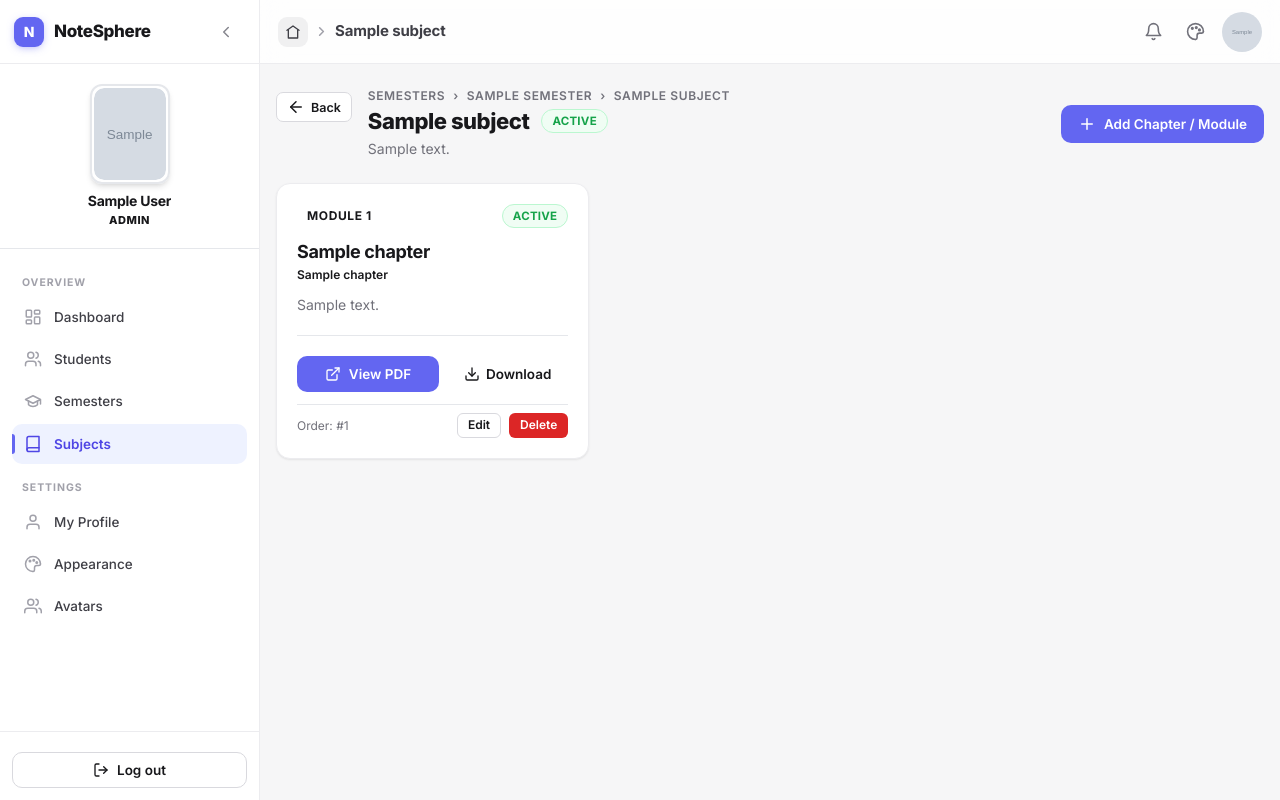
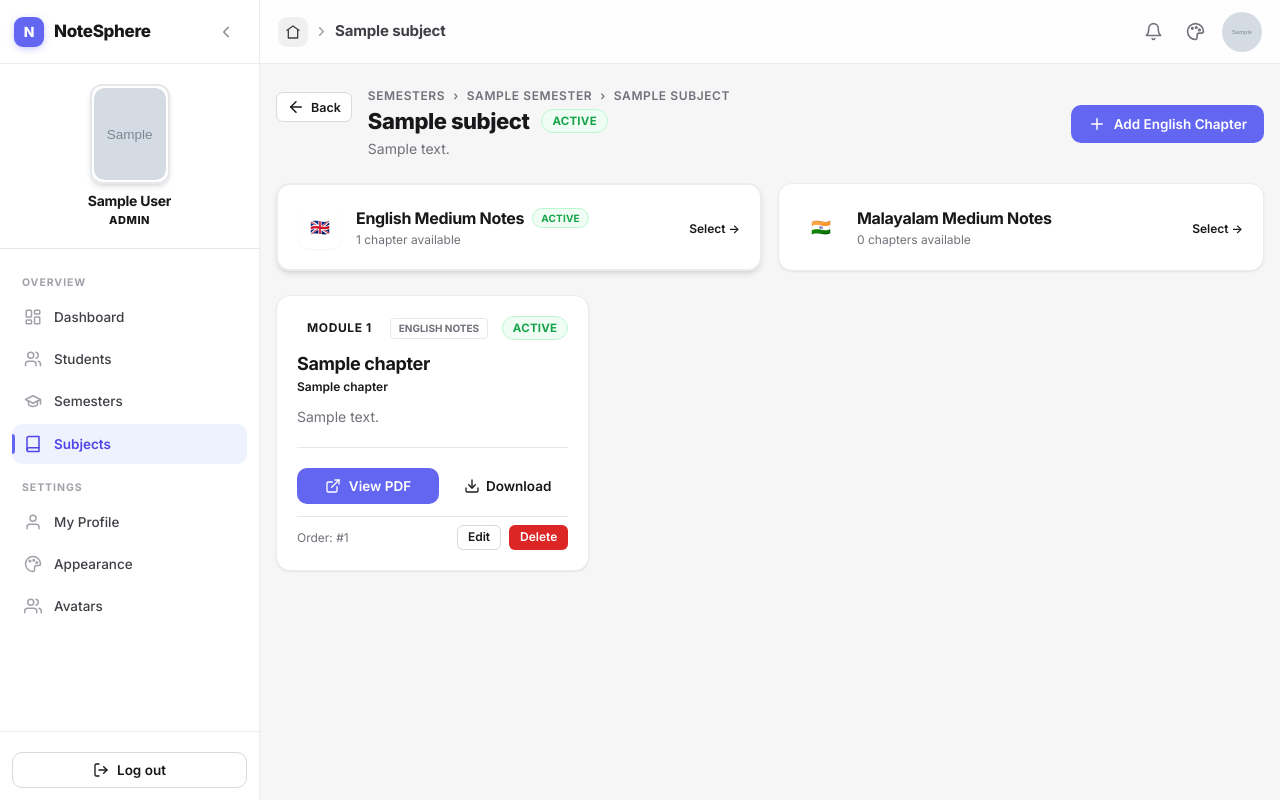
Before and after one commit to ameenul-hashim/notesphere, a Django app: page /dashboard/subjects/1/ in a window 1280 px wide. Run offline with Django 5.2, Linux system fonts and the light colour scheme; a user stored in the database is signed in; tables that the repository leaves empty hold one stand-in row (values such as "Sample post"); grey boxes marked "Sample" are stand-in pictures; parts of the project's set-up code (start-up, migrations or seed data) failed here and were passed over; some libraries are stand-ins or nearby versions.

Commit message:
feat(academics): add English and Malayalam medium chapter separation and cancel buttons across all forms

```diff
--- a/apps/academics/forms.py
+++ b/apps/academics/forms.py
@@ -80,6 +80,7 @@ class ChapterForm(forms.ModelForm):
         model = Chapter
         fields = [
             "subject",
+            "language",
             "title",
             "subname",
             "chapter_number",
@@ -91,6 +92,7 @@ class ChapterForm(forms.ModelForm):
         ]
         widgets = {
             "subject": forms.Select(attrs={"class": INPUT_CLASS}),
+            "language": forms.Select(attrs={"class": INPUT_CLASS}),
             "title": forms.TextInput(
                 attrs={"class": INPUT_CLASS, "placeholder": "Chapter Name (e.g. Module 1)", "maxlength": "150"}
             ),
--- a/apps/academics/models.py
+++ b/apps/academics/models.py
@@ -79,7 +79,17 @@ class Chapter(models.Model):
         ACTIVE = "ACTIVE", "Active"
         INACTIVE = "INACTIVE", "Inactive"
 
+    class Language(models.TextChoices):
+        ENGLISH = "ENGLISH", "English Notes"
+        MALAYALAM = "MALAYALAM", "Malayalam Notes"
+
     subject = models.ForeignKey(Subject, on_delete=models.CASCADE, related_name="chapters")
+    language = models.CharField(
+        max_length=15,
+        choices=Language.choices,
+        default=Language.ENGLISH,
+        help_text="Language medium of this chapter (English or Malayalam)",
+    )
     title = models.CharField(max_length=150, help_text="Chapter name / main title")
     subname = models.CharField(max_length=200, blank=True, help_text="Subname or subtitle (e.g. Unit 1 / Topic)")
     description = models.TextField(blank=True)
@@ -96,6 +106,7 @@ class Chapter(models.Model):
         ordering = ["display_order", "chapter_number", "id"]
         indexes = [
             models.Index(fields=["subject", "status"]),
+            models.Index(fields=["subject", "language", "status"]),
         ]
 
     def __str__(self):
--- a/apps/academics/views.py
+++ b/apps/academics/views.py
@@ -244,10 +244,14 @@ def subject_create(request):
 
 @login_required
 def subject_detail(request, pk):
-    """View a subject and list its chapter/module cards."""
+    """View a subject and list its English and Malayalam chapter/module cards."""
+    selected_lang = request.GET.get("lang", Chapter.Language.ENGLISH).upper()
+    if selected_lang not in Chapter.Language.values:
+        selected_lang = Chapter.Language.ENGLISH
+
     if request.user.is_admin:
         subject = get_object_or_404(Subject.objects.select_related("semester"), pk=pk)
-        chapters = subject.chapters.all()
+        base_chapters = subject.chapters.all()
     else:
         subject = get_object_or_404(
             Subject.objects.select_related("semester"),
@@ -255,7 +259,12 @@ def subject_detail(request, pk):
             status=Subject.Status.ACTIVE,
             semester__status=Semester.Status.ACTIVE,
         )
-        chapters = subject.chapters.filter(status=Chapter.Status.ACTIVE)
+        base_chapters = subject.chapters.filter(status=Chapter.Status.ACTIVE)
+
+    english_count = base_chapters.filter(language=Chapter.Language.ENGLISH).count()
+    malayalam_count = base_chapters.filter(language=Chapter.Language.MALAYALAM).count()
+
+    chapters = base_chapters.filter(language=selected_lang)
 
     return render(
         request,
@@ -264,6 +273,9 @@ def subject_detail(request, pk):
             "subject": subject,
             "semester": subject.semester,
             "chapters": chapters,
+            "selected_lang": selected_lang,
+            "english_count": english_count,
+            "malayalam_count": malayalam_count,
             "is_admin": request.user.is_admin,
         },
     )
@@ -308,6 +320,10 @@ def subject_delete(request, pk):
 def chapter_create(request):
     initial = {}
     subject_id = request.GET.get("subject")
+    language = request.GET.get("language", "").upper()
+    if language in Chapter.Language.values:
+        initial["language"] = language
+
     selected_subject = None
     if subject_id and subject_id.isdigit():
         initial["subject"] = int(subject_id)
@@ -319,8 +335,8 @@ def chapter_create(request):
 
     if request.method == "POST" and form.is_valid():
         chapter = form.save()
-        messages.success(request, f'Chapter "{chapter.title}" has been created.')
-        return redirect("academics:subject_detail", pk=chapter.subject.pk)
+        messages.success(request, f'Chapter "{chapter.title}" ({chapter.get_language_display()}) has been created.')
+        return redirect(f"{reverse('academics:subject_detail', kwargs={'pk': chapter.subject.pk})}?lang={chapter.language}")
 
     return render(
         request,
@@ -343,7 +359,7 @@ def chapter_edit(request, pk):
     if request.method == "POST" and form.is_valid():
         chapter = form.save()
         messages.success(request, f'Chapter "{chapter.title}" has been updated.')
-        return redirect("academics:subject_detail", pk=chapter.subject.pk)
+        return redirect(f"{reverse('academics:subject_detail', kwargs={'pk': chapter.subject.pk})}?lang={chapter.language}")
 
     return render(
         request,
--- a/templates/academics/subject_detail.html
+++ b/templates/academics/subject_detail.html
@@ -36,15 +36,60 @@
     </div>
 
     {% if is_admin %}
-      <div class="flex items-center gap-3">
-        <a href="{% url 'academics:chapter_create' %}?subject={{ subject.pk }}" class="btn btn-primary inline-flex items-center gap-2">
+      <div class="flex flex-wrap items-center gap-2">
+        <a href="{% url 'academics:chapter_create' %}?subject={{ subject.pk }}&language={{ selected_lang }}" class="btn btn-primary inline-flex items-center gap-2">
           <svg width="18" height="18" viewBox="0 0 24 24" fill="none" stroke="currentColor" stroke-width="2" stroke-linecap="round" stroke-linejoin="round">
             <line x1="12" y1="5" x2="12" y2="19"/><line x1="5" y1="12" x2="19" y2="12"/>
           </svg>
-          Add Chapter / Module
+          Add {% if selected_lang == 'MALAYALAM' %}Malayalam{% else %}English{% endif %} Chapter
         </a>
       </div>
     {% endif %}
+  </div>
+
+  {# Language Selection Medium Cards #}
+  <div class="grid grid-cols-1 sm:grid-cols-2 gap-4">
+    {# English Medium Card #}
+    <a href="?lang=ENGLISH" class="card card-pad transition-all duration-200 flex items-center justify-between group {% if selected_lang == 'ENGLISH' %}border-2 border-primary bg-primary/5 shadow-md{% else %}hover:border-border-strong hover:bg-surface-2/60{% endif %}">
+      <div class="flex items-center gap-3.5">
+        <div class="w-11 h-11 rounded-xl flex items-center justify-center font-bold text-base {% if selected_lang == 'ENGLISH' %}bg-primary text-primary-contrast shadow-sm{% else %}bg-surface-2 text-foreground group-hover:bg-primary/10 group-hover:text-primary{% endif %}">
+          🇬🇧
+        </div>
+        <div>
+          <h3 class="font-bold text-base text-foreground group-hover:text-primary transition-colors flex items-center gap-2">
+            English Medium Notes
+            {% if selected_lang == 'ENGLISH' %}
+              <span class="badge badge-success text-[10px] py-0.5 px-2">Active</span>
+            {% endif %}
+          </h3>
+          <p class="text-xs text-muted mt-0.5">{{ english_count }} chapter{{ english_count|pluralize }} available</p>
+        </div>
+      </div>
+      <div class="text-right">
+        <span class="text-xs font-semibold text-primary group-hover:translate-x-0.5 transition-transform inline-block">Select &rarr;</span>
+      </div>
+    </a>
+
+    {# Malayalam Medium Card #}
+    <a href="?lang=MALAYALAM" class="card card-pad transition-all duration-200 flex items-center justify-between group {% if selected_lang == 'MALAYALAM' %}border-2 border-primary bg-primary/5 shadow-md{% else %}hover:border-border-strong hover:bg-surface-2/60{% endif %}">
+      <div class="flex items-center gap-3.5">
+        <div class="w-11 h-11 rounded-xl flex items-center justify-center font-bold text-base {% if selected_lang == 'MALAYALAM' %}bg-primary text-primary-contrast shadow-sm{% else %}bg-surface-2 text-foreground group-hover:bg-primary/10 group-hover:text-primary{% endif %}">
+          🇮🇳
+        </div>
+        <div>
+          <h3 class="font-bold text-base text-foreground group-hover:text-primary transition-colors flex items-center gap-2">
+            Malayalam Medium Notes
+            {% if selected_lang == 'MALAYALAM' %}
+              <span class="badge badge-success text-[10px] py-0.5 px-2">Active</span>
+            {% endif %}
+          </h3>
+          <p class="text-xs text-muted mt-0.5">{{ malayalam_count }} chapter{{ malayalam_count|pluralize }} available</p>
+        </div>
+      </div>
+      <div class="text-right">
+        <span class="text-xs font-semibold text-primary group-hover:translate-x-0.5 transition-transform inline-block">Select &rarr;</span>
+      </div>
+    </a>
   </div>
 
   {# Chapters Cards Grid #}
@@ -54,9 +99,14 @@
         <div class="card card-pad flex flex-col justify-between transition-all hover:border-primary/50 hover:shadow-lg group">
           <div class="space-y-3">
             <div class="flex items-center justify-between">
-              <span class="px-2.5 py-1 rounded-md text-xs font-bold bg-primary/10 text-primary uppercase tracking-wider">
-                Module {{ chapter.chapter_number }}
-              </span>
+              <div class="flex items-center gap-2">
+                <span class="px-2.5 py-1 rounded-md text-xs font-bold bg-primary/10 text-primary uppercase tracking-wider">
+                  Module {{ chapter.chapter_number }}
+                </span>
+                <span class="px-2 py-0.5 rounded text-[10px] font-bold border border-border text-muted uppercase">
+                  {{ chapter.get_language_display }}
+                </span>
+              </div>
               {% include "_status_badge.html" with status=chapter.status label=chapter.get_status_display %}
             </div>
 
@@ -126,13 +176,15 @@
           <path d="M14 2H6a2 2 0 0 0-2 2v16a2 2 0 0 0 2 2h12a2 2 0 0 0 2-2V8z"/><polyline points="14 2 14 8 20 8"/><line x1="16" y1="13" x2="8" y2="13"/><line x1="16" y1="17" x2="8" y2="17"/><polyline points="10 9 9 9 8 9"/>
         </svg>
       </div>
-      <h3 class="empty-title text-lg font-bold text-foreground">No chapters available</h3>
+      <h3 class="empty-title text-lg font-bold text-foreground">
+        No {% if selected_lang == 'MALAYALAM' %}Malayalam{% else %}English{% endif %} notes available
+      </h3>
       <p class="empty-desc text-sm text-muted max-w-md mx-auto mt-1 mb-6">
-        No modules or PDF chapters have been uploaded for {{ subject.name }} yet.
+        No modules or PDF chapters have been uploaded for {{ subject.name }} in {% if selected_lang == 'MALAYALAM' %}Malayalam{% else %}English{% endif %} medium yet.
       </p>
       {% if is_admin %}
-        <a href="{% url 'academics:chapter_create' %}?subject={{ subject.pk }}" class="btn btn-primary">
-          + Add First Chapter
+        <a href="{% url 'academics:chapter_create' %}?subject={{ subject.pk }}&language={{ selected_lang }}" class="btn btn-primary">
+          + Add First {% if selected_lang == 'MALAYALAM' %}Malayalam{% else %}English{% endif %} Chapter
         </a>
       {% endif %}
     </div>
```
Also changed, not shown: templates/academics/chapter_form.html (+12 -4 lines), templates/academics/semester_form.html (+8 -3 lines), templates/academics/subject_form.html (+8 -3 lines), apps/academics/migrations/0005_chapter_language_and_more.py (added).
